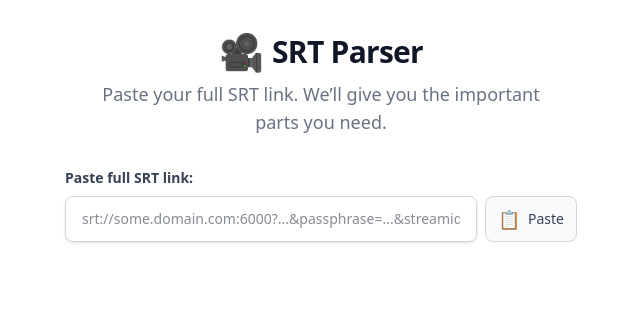
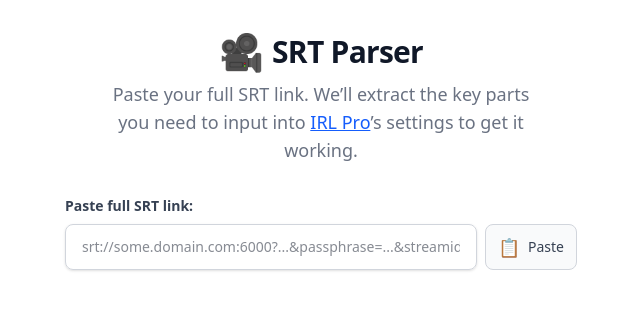
Before and after one commit to studentinovisad/srt-parser, a SvelteKit app: page / in a window 1280 px wide. Shown: the top 310 px of the page, without its empty margins (319-959 px from the left). Built offline with nearby package versions, Linux system fonts and the light colour scheme.

Commit message:
fix: intro text

```diff
--- a/src/routes/+page.svelte
+++ b/src/routes/+page.svelte
@@ -77,7 +77,10 @@
 			class="mt-2 max-w-md text-center text-base text-gray-500 sm:text-lg"
 			id="srt-parser-instructions"
 		>
-			Paste your full SRT link. We’ll give you the important parts you need.
+			Paste your full SRT link. We’ll extract the key parts you need to input into <a
+				class="text-blue-600 underline"
+				href="https://play.google.com/store/apps/details?id=app.irlpro.android">IRL Pro</a
+			>’s settings to get it working.
 		</p>
 	</div>
 
```
